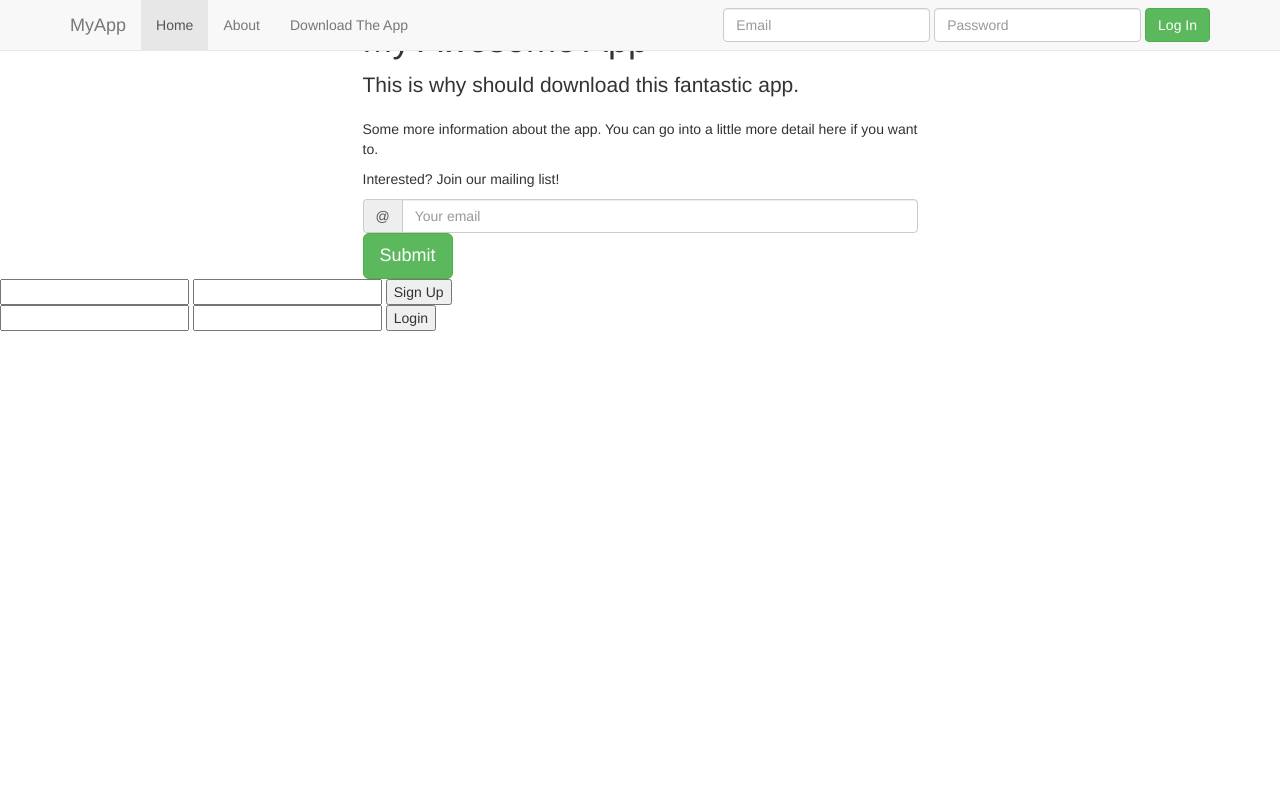
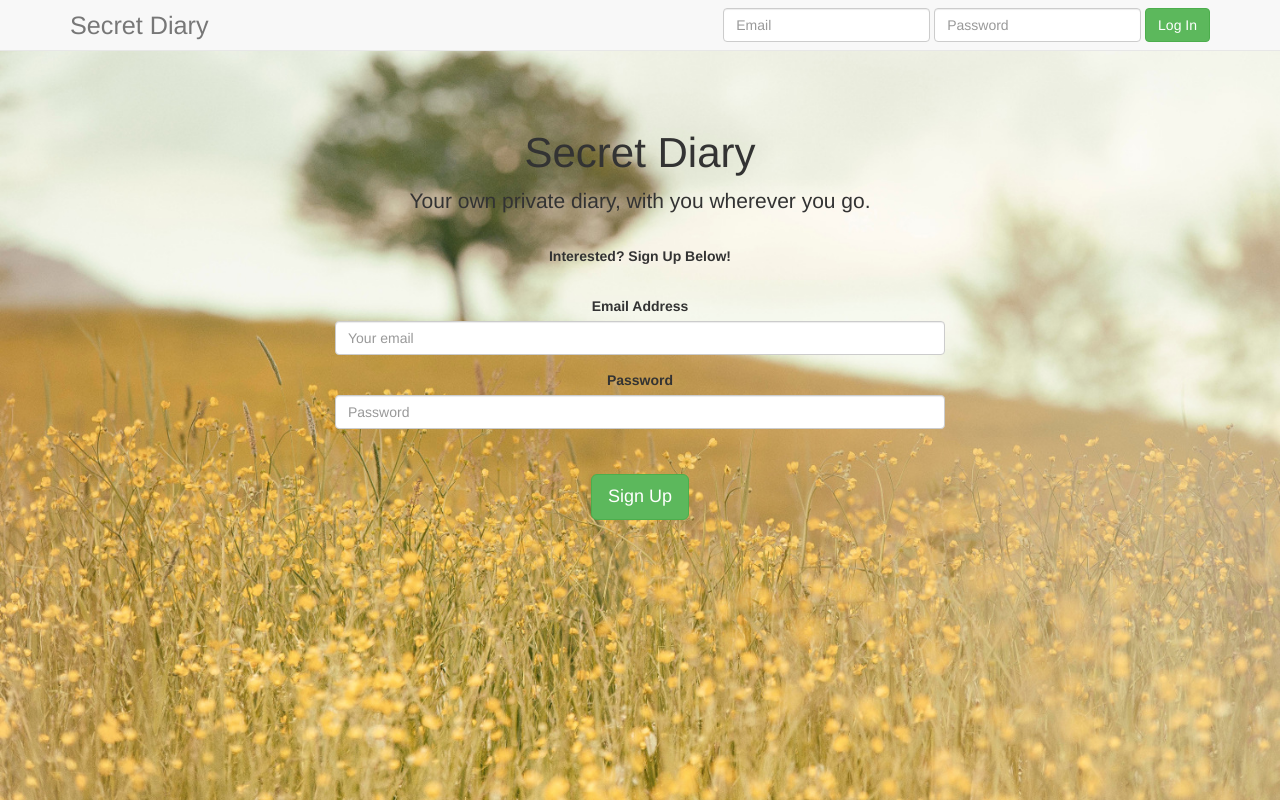
Before and after one commit to srachit/Secret-Diary, a PHP site: page / in a window 1280 px wide. Run offline with PHP 8.4, Linux system fonts and the light colour scheme; data that the repository does not hold is empty; some libraries are stand-ins or nearby versions.

Commit message:
Got a nice looking login and registeration form working

```diff
--- a/css/style.css
+++ b/css/style.css
@@ -3,7 +3,7 @@
 }
 
 #topContainer {
-    background-image:url("/images/background.jpg");
+    background-image:url("../images/background.jpg");
     height:400px;
     width:100%;
     background-size:cover;
--- a/index.php
+++ b/index.php
@@ -8,10 +8,11 @@
         <meta charset="utf-8">
         <meta http-equiv="X-UA-Compatible" content="IE=edge">
         <meta name="viewport" content="width=device-width, initial-scale=1">
-        <title>Bootstrap 101 Template</title>
+        <title>Secret Diary</title>
 
         <!-- Bootstrap -->
         <link href="css/bootstrap.min.css" rel="stylesheet">
+        <link href="css/style.css" rel="stylesheet">
 
     </head>
     <body data-spy="scroll" data-target=".navbar-collapse">
@@ -23,22 +24,17 @@
                         <span class="icon-bar"></span>
                         <span class="icon-bar"></span>
                     </button>
-                    <a class="navbar-brand">MyApp</a>
+                    <a class="navbar-brand">Secret Diary</a>
                 </div>
                 <div class="collapse navbar-collapse">
-                    <ul class="nav navbar-nav">
-                        <li class="active"><a href="#topContainer">Home</a></li>
-                        <li><a href="#details">About</a></li>
-                        <li><a href="#footer">Download The App</a></li>
-                    </ul>
-                    <form class="navbar-form navbar-right">
+                    <form class="navbar-form navbar-right" method="post">
                         <div class="form-group">
-                            <input type="email" placeholder="Email" class="form-control" />
+                            <input type="email" name="loginemail" placeholder="Email" class="form-control" value="<?php echo addslashes($_POST['loginemail'])?>"/>
                         </div>
                         <div class="form-group">
-                            <input type="password" placeholder="Password" class="form-control" />
+                            <input type="password" name="loginpassword" placeholder="Password" class="form-control" value="<?php echo addslashes($_POST['loginpassword'])?>"/>
                         </div>
-                        <button type="submit" class="btn btn-success">Log In </button>
+                        <button type="submit" name="submit" value="Login" class="btn btn-success">Log In </button>
                     </form>
                 </div>
             </div>
@@ -49,37 +45,42 @@
 
                 <div class="col-md-6 col-md-offset-3" id="topRow">
 
-                    <h1 class="marginTop">My Awesome App</h1>
+                    <h1 class="marginTop">Secret Diary</h1>
 
-                    <p class="lead">This is why should download this fantastic app.</p>
+                    <p class="lead">Your own private diary, with you wherever you go.</p>
 
-                    <p>Some more information about the app. You can go into a little
-                        more detail here if you want to.</p>
 
-                    <p class="bold marginTop">Interested? Join our mailing list!</p>
-                    <form class="marginTop">
-                        <div class="input-group">
-                            <span class="input-group-addon">@</span>
-                            <input type="email" class="form-control" placeholder="Your email" />
+                    <?php
+                        if($error)
+                        {
+                            echo '<div class="alert alert-danger">'.addslashes($error).'</div>';
+                        }
+
+                    ?>
+
+
+                    <p class="bold marginTop">Interested? Sign Up Below!</p>
+
+                    <form class="marginTop" method="post">
+
+                        <div class="form-group">
+
+                            <label for="email">Email Address</label>
+                            <input type="email" name="email" class="form-control" placeholder="Your email" value="<?php echo addslashes($_POST['email']) ?>"/>
+
                         </div>
-                        <input type="submit" class="btn btn-success btn-lg marginTop" />
+                        <div class="form-group">
+
+                            <label for="password">Password</label>
+                            <input type="password" name="password" class="form-control" placeholder="Password" value="<?php echo addslashes($_POST['password']) ?>"/>
+
+                        </div>
+                        <input type="submit" name="submit" value="Sign Up" class="btn btn-success btn-lg marginTop" />
+
                     </form>
                 </div>
             </div>
         </div>
-
-        </div>
-        <form method="post">
-            <input type="email" name="email" id="email" value="<?php echo addslashes($_POST['email']); ?>"/>
-            <input type="password" name="password" value="<?php echo addslashes($_POST['password']); ?>"/>
-            <input type="submit" name="submit" value="Sign Up" />
-        </form>
-
-        <form method="post">
-            <input type="email" name="loginemail" id="loginemail" value="<?php echo addslashes($_POST['email']); ?>"/>
-            <input type="password" name="loginpassword" value="<?php echo addslashes($_POST['password']); ?>"/>
-            <input type="submit" name="submit" value="Login" />
-        </form>
 
     <!-- jQuery (necessary for Bootstrap's JavaScript plugins) -->
     <script src="https://ajax.googleapis.com/ajax/libs/jquery/1.11.1/jquery.min.js"></script>
@@ -87,7 +88,7 @@
     <script src="js/bootstrap.min.js"></script>
 
     <script>
-        $("contentContainer").css("min-height", $(window).height());
+        $(".contentContainer").css("min-height", $(window).height());
     </script>
     </body>
 </html>
--- a/login.php
+++ b/login.php
@@ -28,7 +28,7 @@
         }
         if($error)
         {
-            echo "There were error(s) in your sign up details ".$error;
+            $error = "There were error(s) in your sign up details".$error;
         }
         else
         {
@@ -38,7 +38,7 @@
             $results = mysqli_num_rows($result);
             if($results)
             {
-                echo    "That email address is already registered. Do you want to login?";
+                $error = "That email address is already registered. Do you want to login?";
             }
             else
             {
@@ -73,7 +73,7 @@
         }
         else
         {
-            echo    "Could not find a user with that email and password. Please try again";
+            $error =  "Could not find a user with that email and password. Please try again";
         }
     }
 
```
Also changed, not shown: mainpage.php (added, +7 -0 lines), images/background.jpg.
